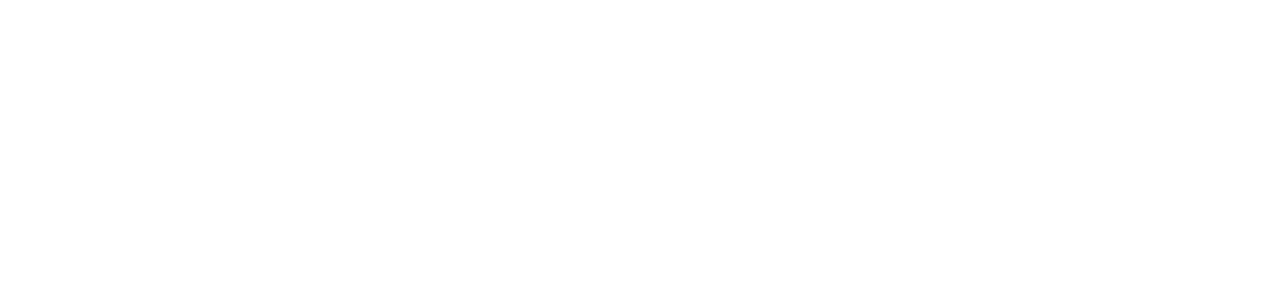
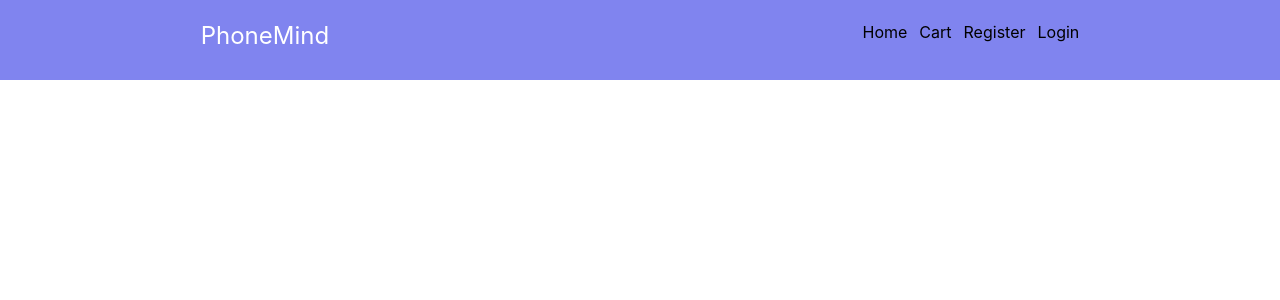
Before and after one commit to sou2000s/mobile-markerplace-client, a React (Create React App) app: page /cart in a window 1280 px wide. Shown: the top 300 px of the page. Built offline with nearby package versions, Linux system fonts and the light colour scheme.

Commit message:
navbar initial style done

```diff
--- a/package.json
+++ b/package.json
@@ -10,6 +10,7 @@
     "firebase": "^9.15.0",
     "react": "^18.2.0",
     "react-dom": "^18.2.0",
+    "react-icons": "^4.7.1",
     "react-router-dom": "^6.6.1",
     "react-scripts": "5.0.1",
     "web-vitals": "^2.1.4"
--- a/src/App.js
+++ b/src/App.js
@@ -1,11 +1,13 @@
 import logo from './logo.svg';
 import './App.css';
 import Navbar from './Components/Navbar';
+import { RouterProvider } from 'react-router-dom';
+import routes from './Routes/routes';
 
 function App() {
   return (
     <div className="">
-
+         <RouterProvider router={routes}></RouterProvider>
     </div>
   );
 }
--- a/src/Components/Navbar.js
+++ b/src/Components/Navbar.js
@@ -1,51 +1,122 @@
-import React from 'react';
+import React from "react";
+// import { useContext } from "react";
+import { Link, NavLink } from "react-router-dom";
+// import { AuthContext } from "../../contexts/AuthProvider";
+// import BrandImage from "../../assets/Name.png";
+import { AiOutlineClose, AiOutlineMenu } from "react-icons/ai";
+import { useState } from "react";
+import {MdDarkMode , MdOutlineLightMode} from "react-icons/md"
 
 const Navbar = () => {
-    return (
-        <div className="navbar bg-base-100">
-  <div className="navbar-start">
-    <div className="dropdown">
-      <label tabIndex={0} className="btn btn-ghost lg:hidden">
-        <svg xmlns="http://www.w3.org/2000/svg" className="h-5 w-5" fill="none" viewBox="0 0 24 24" stroke="currentColor"><path strokeLinecap="round" strokeLinejoin="round" strokeWidth="2" d="M4 6h16M4 12h8m-8 6h16" /></svg>
-      </label>
-      <ul tabIndex={0} className="menu menu-compact dropdown-content mt-3 p-2 shadow bg-base-100 rounded-box w-52">
-        <li><a>Item 1</a></li>
-        <li tabIndex={0}>
-          <a className="justify-between">
-            Parent
-            <svg className="fill-current" xmlns="http://www.w3.org/2000/svg" width="24" height="24" viewBox="0 0 24 24"><path d="M8.59,16.58L13.17,12L8.59,7.41L10,6L16,12L10,18L8.59,16.58Z"/></svg>
-          </a>
-          <ul className="p-2">
-            <li><a>Submenu 1</a></li>
-            <li><a>Submenu 2</a></li>
-          </ul>
+  // const { logOut, user } = useContext(AuthContext);
+  const [user ,setUser] = useState('')
+  const [open, setOpen] = useState(false);
+
+  let activeStyle = {
+    textDecoration: "underline",
+  };
+
+
+
+  const handleMenuBar = () => {
+    setOpen(!open);
+  };
+
+  // const handleLogOut = () => {
+  //   logOut()
+  //     .then(() => {})
+  //     .catch((error) => console.error(error));
+  // };
+
+  return (
+    <div className="bg-[#8084ef] text-white h-20 md:p-5  flex justify-around ">
+      <div className="flex md:mt-0 mt-4">
+        <h1 className="text-2xl">PhoneMind</h1>
+        {/* <img src={BrandImage} className="rounded-xl h-10  w-9 ml-3" alt="" /> */}
+      </div>
+
+      <ul
+        className={` md:flex text-black ml-40 ease-in duration-500  bg-[#8084ef] px-36 md:mr-0 mr-40 md:p-0 md:static z-[20] absolute ${
+          open ? "top-20 " : "top-[-250px]"
+        }`}
+      >
+        {user?.photoURL && (
+          <li>
+            {" "}
+            <Link className="">
+            <div className="tooltip tooltip-bottom" data-tip={user?.displayName}>
+
+
+              <img
+                src={user?.photoURL}
+                alt=""
+                className="w-10 h-10 rounded-xl"
+              />    </div>
+            </Link>
+          </li>
+        )}
+        <li>
+          <NavLink to="/home" className="ml-3 "
+           style={({ isActive }) =>
+              isActive ? activeStyle : undefined
+            }>
+            Home
+          </NavLink>
         </li>
-        <li><a>Item 3</a></li>
+        <li>
+          <NavLink className="ml-3" to="/course" style={({ isActive }) =>
+              isActive ? activeStyle : undefined
+            }>
+           Cart
+          </NavLink>
+        </li>
+
+        {user?.uid ? (
+          <li>
+            <Link className="ml-3" onClick=''>
+              LogOut
+            </Link>
+          </li>
+        ) : (
+          <>
+            <li>
+              <NavLink className="ml-3" to="/register" style={({ isActive }) =>
+              isActive ? activeStyle : undefined
+            }>
+                Register
+              </NavLink>
+            </li>
+            <li>
+              <NavLink className="ml-3" to="/login" style={({ isActive }) =>
+              isActive ? activeStyle : undefined
+            }>
+                Login
+              </NavLink>
+            </li>
+          </>
+        )}
+        {/* <li>
+          {" "}
+          <NavLink className="ml-3" to='/blog' style={({ isActive }) =>
+              isActive ? activeStyle : undefined
+            }>Blog</NavLink>
+        </li> */}
+        {/* <li>
+          <NavLink className="ml-3"  to='/faq'  style={({ isActive }) =>
+              isActive ? activeStyle : undefined
+            }>FAQ</NavLink>
+        </li> */}
+        {/* <li onClick={handleTheme} className="text-xl ml-3">
+           {theme ? <MdOutlineLightMode /> : <MdDarkMode  />}
+        </li> */}
       </ul>
+      <div className="md:hidden mt-5 text-xl text-black" onClick={handleMenuBar}>
+        {open ? <AiOutlineClose /> : <AiOutlineMenu />}
+      </div>
+
+
     </div>
-    <a className="btn btn-ghost normal-case text-xl">daisyUI</a>
-  </div>
-  <div className="navbar-center hidden lg:flex">
-    <ul className="menu menu-horizontal px-1">
-      <li><a>Item 1</a></li>
-      <li tabIndex={0}>
-        <a>
-          Parent
-          <svg className="fill-current" xmlns="http://www.w3.org/2000/svg" width="20" height="20" viewBox="0 0 24 24"><path d="M7.41,8.58L12,13.17L16.59,8.58L18,10L12,16L6,10L7.41,8.58Z"/></svg>
-        </a>
-        <ul className="p-2">
-          <li><a>Submenu 1</a></li>
-          <li><a>Submenu 2</a></li>
-        </ul>
-      </li>
-      <li><a>Item 3</a></li>
-    </ul>
-  </div>
-  <div className="navbar-end">
-    <a className="btn">Get started</a>
-  </div>
-</div>
-    );
+  );
 };
 
 export default Navbar;
--- a/src/Routes/routes.js
+++ b/src/Routes/routes.js
@@ -1,11 +1,13 @@
 import { createBrowserRouter } from "react-router-dom";
 import Main from '../MainLayout/Main'
+import Home from '../pages/Home'
+import Cart from '../pages/Cart'
 const routes = createBrowserRouter([
      {
         path:"/",
         element: <Main/>,
         children: [
-
+            {path:'/' , element:<Home/>}, {path:"/cart" , element:<Cart/>}
         ]
      }
 
--- a/src/pages/Cart.js
+++ b/src/pages/Cart.js
@@ -0,0 +1,11 @@
+import React from 'react';
+
+const Cart = () => {
+    return (
+        <div>
+
+        </div>
+    );
+};
+
+export default Cart;
```
Also changed, not shown: 1 other file (tests, documents, lock files or other folders).
